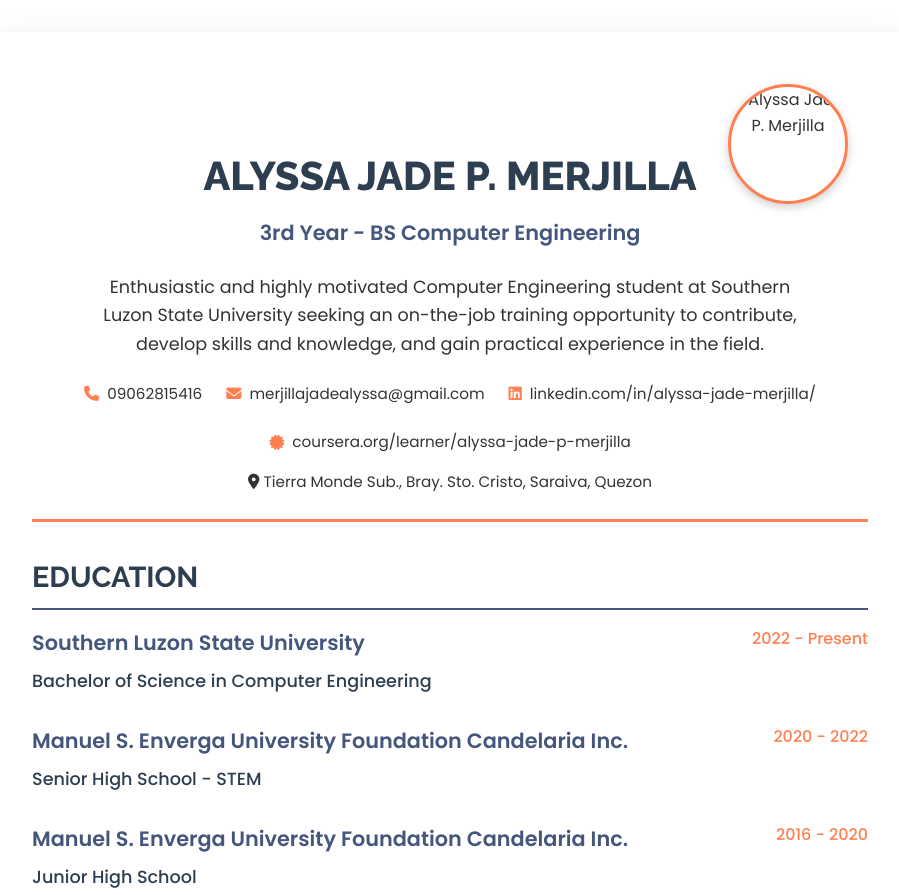
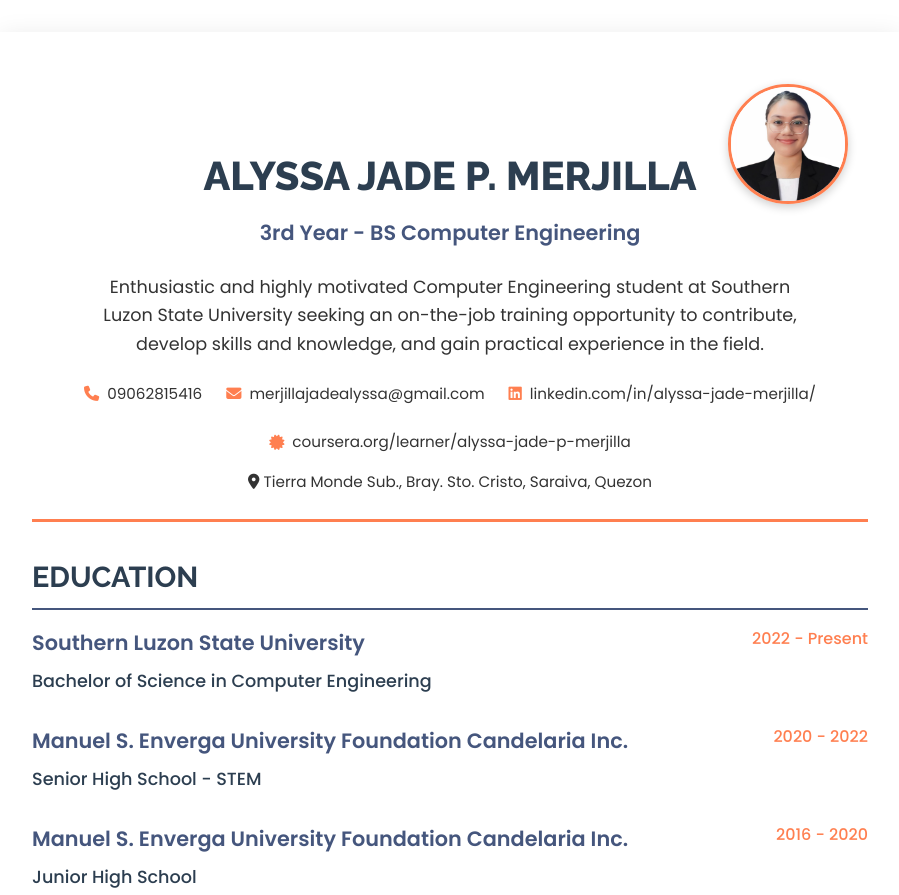
Before and after one commit to alijilla/Resume, a plain HTML site: page index.html in a window 1280 px wide. Shown: the top 895 px of the page, without its empty margins (190-1089 px from the left). Drawn offline with Linux system fonts and the light colour scheme.

Commit message:
Update index.html

```diff
--- a/index.html
+++ b/index.html
@@ -295,7 +295,7 @@
 <body>
     <div class="resume-container">
         <header class="header">
-          <img src="profile.jpg" alt="Alyssa Jade P. Merjilla" class="profile-image">
+          <img src="profile.png" alt="Alyssa Jade P. Merjilla" class="profile-image">
             <h1>ALYSSA JADE P. MERJILLA</h1>
             <h2>3rd Year - BS Computer Engineering</h2>
             <p>Enthusiastic and highly motivated Computer Engineering student at Southern Luzon State University seeking an on-the-job training opportunity to contribute, develop skills and knowledge, and gain practical experience in the field.</p>
```
